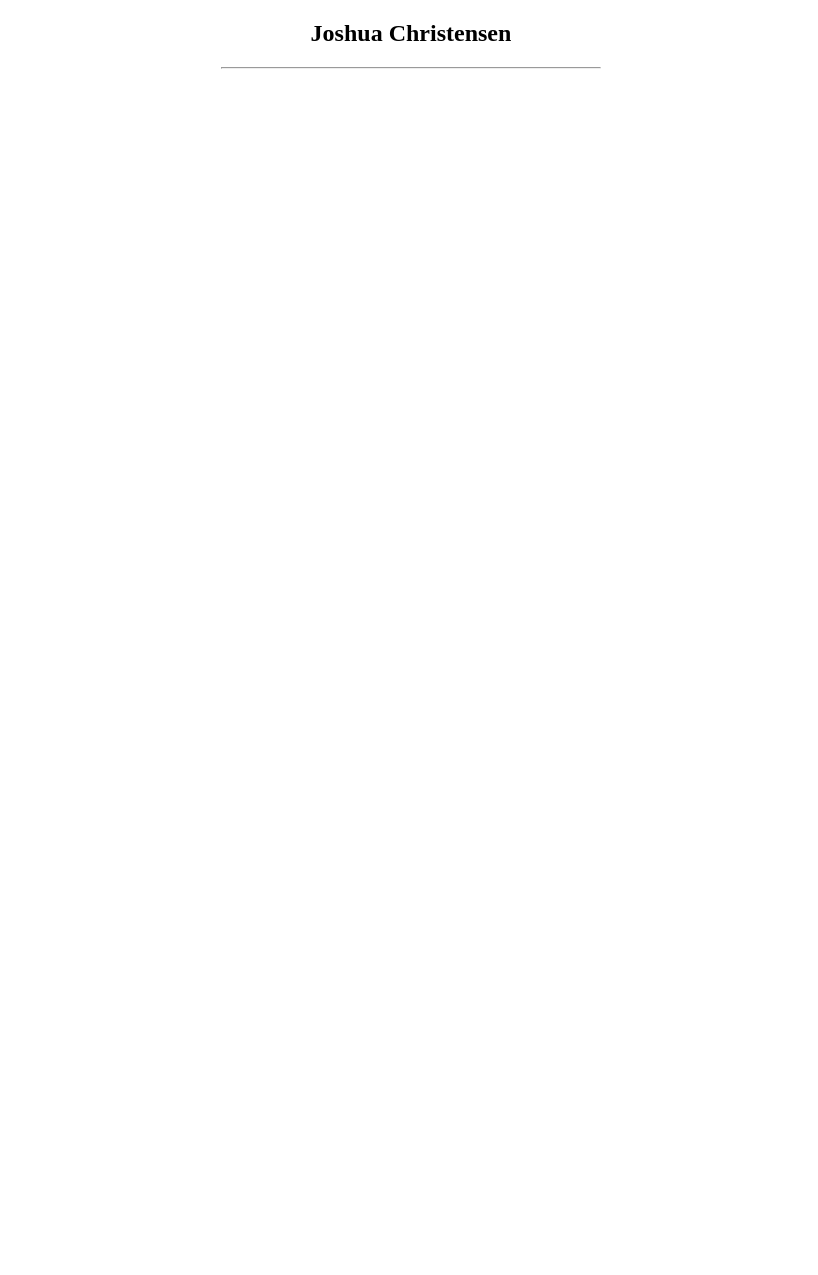
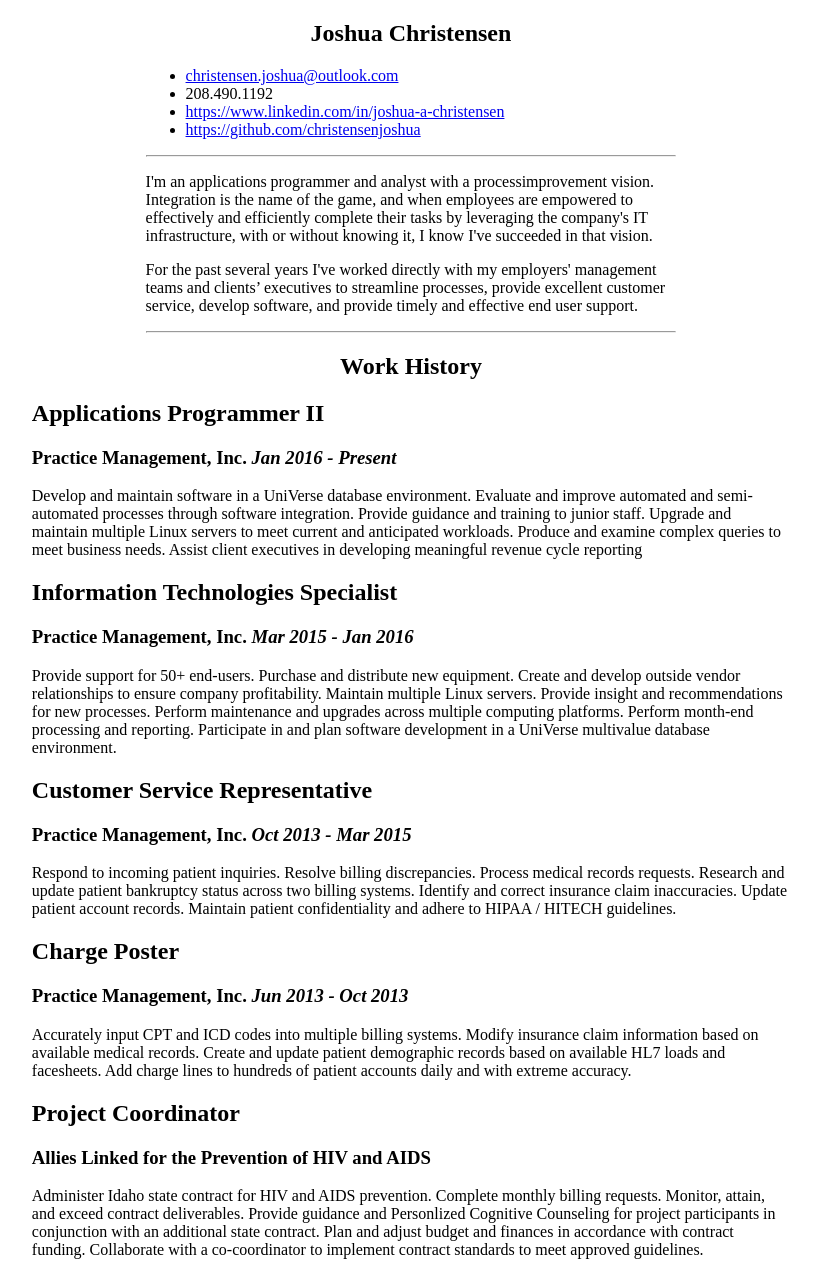
Before and after one commit to christensenjoshua/resume, a plain HTML site: page index.html in a window 1280 px wide. Shown: the whole page, without its empty margins (229-1047 px from the left). Before the commit the page ends 800 px from the top, so only its background shows below. Drawn offline with Linux system fonts and the light colour scheme.

Commit message:
added work history content

```diff
--- a/assets/style.css
+++ b/assets/style.css
@@ -1,7 +1,7 @@
 .resume-header {
-    margin-left:35%;
-    margin-right:35%;
-    width:30%;
+    margin-left:20%;
+    margin-right:20%;
+    width:60%;
 }
 .resume-header-title {
     margin-left:15%;
@@ -9,3 +9,28 @@
     width:70%;
     text-align:center;
 }
+.resume-header-content{
+    margin-left:15%;
+    margin-right:15%;
+    width:70%;
+}
+.resume-work{
+    margin-left:20%;
+    margin-right:20%;
+    width:60%;
+}
+.resume-work-title {
+    margin-left:15%;
+    margin-right:15%;
+    width:70%;
+    text-align:center;
+}
+.titles{
+
+}
+.smaller-titles{
+
+}
+.subtitles{
+
+}
--- a/index.html
+++ b/index.html
@@ -14,24 +14,67 @@
             <h3 class="subtitles"></h3>
         </div>
         <div class="resume-header-content">
-            <p></p>
+            <ul>
+                <li><a href="mailto:christensen.joshua@outlook.com">christensen.joshua@outlook.com</a></li>
+                <li>208.490.1192</li>
+                <li><a href="https://www.linkedin.com/in/joshua-a-christensen">https://www.linkedin.com/in/joshua-a-christensen</a></li>
+                <li><a href="https://github.com/christensenjoshua">https://github.com/christensenjoshua</a></li>
+            </ul>
             <hr />
-            <p></p>
+            <p>I'm an applications programmer and analyst with a processimprovement vision. Integration is the name of the game, and when employees are empowered to effectively and efficiently complete their tasks by leveraging the company's IT infrastructure, with or without knowing it, I know I've succeeded in that vision.</p>
+            <p>For the past several years I've worked directly with my employers' management teams and clients’ executives to streamline processes, provide excellent customer service, develop software, and provide timely and effective end user support. </p>
+            <hr />
         </div>
     </section>
     <section class="resume-work">
         <div class="resume-work-title">
-            <h1 class="titles"></h1>
+            <h1 class="titles">Work History</h1>
             <h3 class="subtitles"></h3>
         </div>
         <div class="resume-work-content">
             <div class="content-item">
                 <div class="content-item-title">
-                    <h1 class="titles"></h1>
-                    <h3 class="subtitles"></h3>
+                    <h2 class="smaller-titles">Applications Programmer II</h1>
+                    <h3 class="subtitles">Practice Management, Inc. <em>Jan 2016 - Present</em></h3>
                 </div>
                 <div class="content-item-body">
-                    <p></p>
+                    <p>Develop and maintain software in a UniVerse database environment. Evaluate and improve automated and semi-automated processes through software integration. Provide guidance and training to junior staff. Upgrade and maintain multiple Linux servers to meet current and anticipated workloads. Produce and examine complex queries to meet business needs. Assist client executives in developing meaningful revenue cycle reporting</p>
+                </div>
+            </div>
+            <div class="content-item">
+                <div class="content-item-title">
+                    <h2 class="smaller-titles">Information Technologies Specialist</h1>
+                    <h3 class="subtitles">Practice Management, Inc. <em>Mar 2015 - Jan 2016</em></h3>
+                </div>
+                <div class="content-item-body">
+                    <p>Provide support for 50+ end-users. Purchase and distribute new equipment. Create and develop outside vendor relationships to ensure company profitability. Maintain multiple Linux servers. Provide insight and recommendations for new processes. Perform maintenance and upgrades across multiple computing platforms. Perform month-end processing and reporting. Participate in and plan software development in a UniVerse multivalue database environment.</p>
+                </div>
+            </div>
+            <div class="content-item">
+                <div class="content-item-title">
+                    <h2 class="smaller-titles">Customer Service Representative</h1>
+                    <h3 class="subtitles">Practice Management, Inc. <em>Oct 2013 - Mar 2015</em></h3>
+                </div>
+                <div class="content-item-body">
+                    <p>Respond to incoming patient inquiries. Resolve billing discrepancies. Process medical records requests. Research and update patient bankruptcy status across two billing systems. Identify and correct insurance claim inaccuracies. Update patient account records. Maintain patient confidentiality and adhere to HIPAA / HITECH guidelines.</p>
+                </div>
+            </div>
+            <div class="content-item">
+                <div class="content-item-title">
+                    <h2 class="smaller-titles">Charge Poster</h1>
+                    <h3 class="subtitles">Practice Management, Inc. <em>Jun 2013 - Oct 2013</em></h3>
+                </div>
+                <div class="content-item-body">
+                    <p>Accurately input CPT and ICD codes into multiple billing systems. Modify insurance claim information based on available medical records. Create and update patient demographic records based on available HL7 loads and facesheets. Add charge lines to hundreds of patient accounts daily and with extreme accuracy.</p>
+                </div>
+            </div>
+            <div class="content-item">
+                <div class="content-item-title">
+                    <h2 class="smaller-titles">Project Coordinator</h1>
+                    <h3 class="subtitles">Allies Linked for the Prevention of HIV and AIDS</h3>
+                </div>
+                <div class="content-item-body">
+                    <p>Administer Idaho state contract for HIV and AIDS prevention. Complete monthly billing requests. Monitor, attain, and exceed contract deliverables. Provide guidance and Personlized Cognitive Counseling for project participants in conjunction with an additional state contract. Plan and adjust budget and finances in accordance with contract funding. Collaborate with a co-coordinator to implement contract standards to meet approved guidelines.</p>
                 </div>
             </div>
         </div>
```
